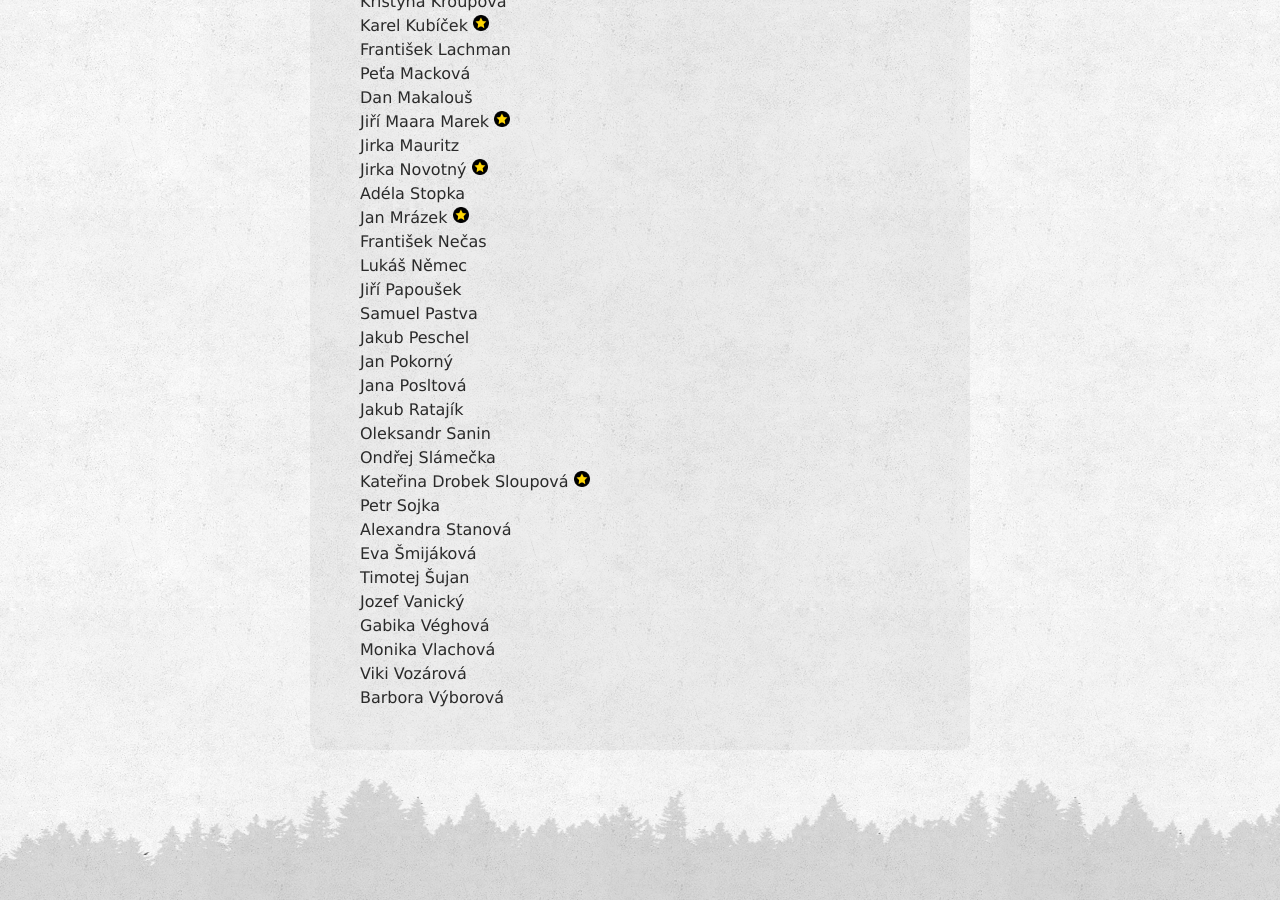
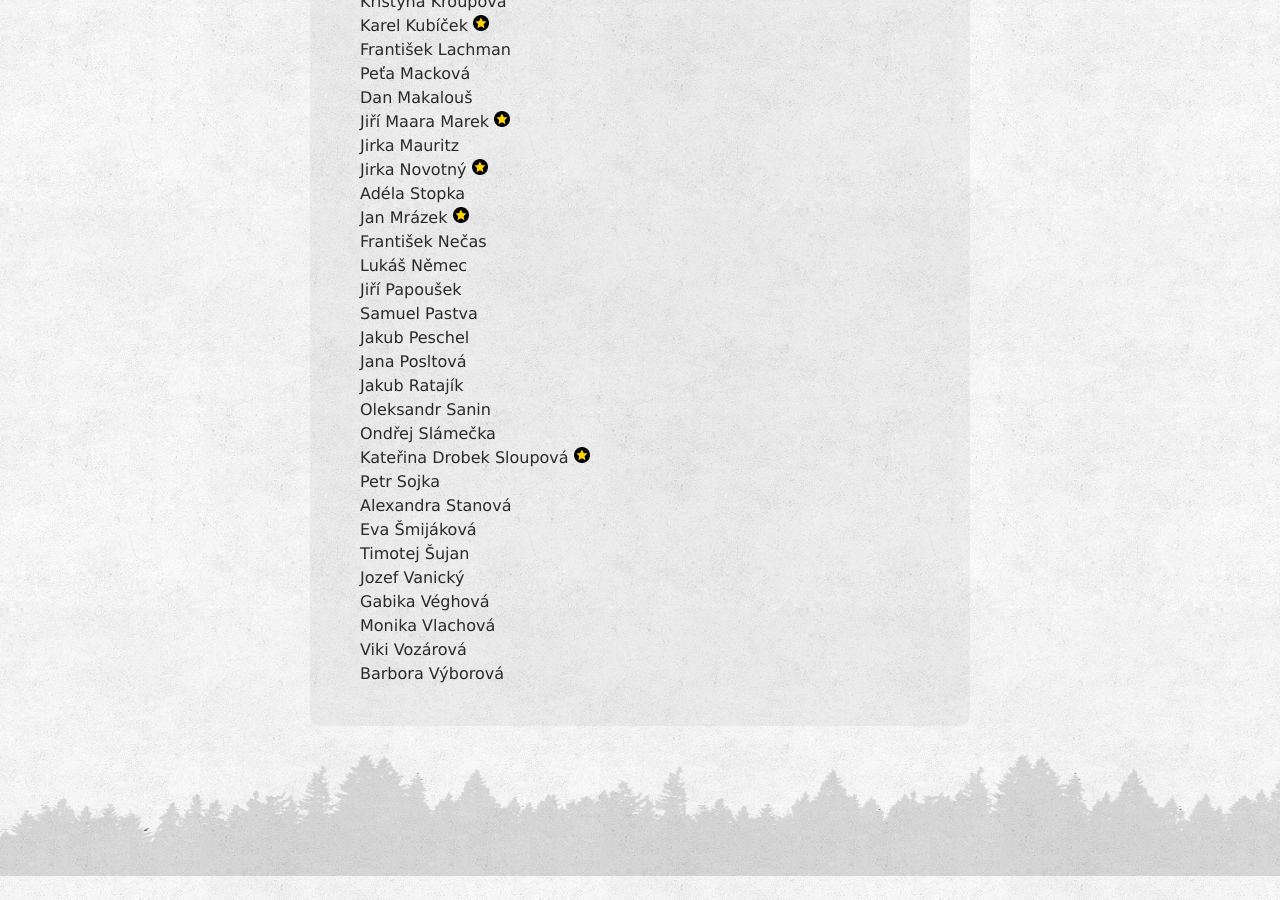
Before and after one commit to zverinec/zverinec-web, a Jekyll site: the page built from _pages/members.md, in a window 1280 px wide and 900 px high, scrolled down 2392 px. Built offline with Jekyll 4.4.1, drawn with Linux system fonts in a browser that asks for light colours; comment, search, counter and statistics services are not loaded.

Commit message:
Remove member

```diff
--- a/_pages/members.md
+++ b/_pages/members.md
@@ -99,7 +99,6 @@ Lukáš Němec<br/>
 Jiří Papoušek<br/>
 Samuel Pastva<br/>
 Jakub Peschel<br/>
-Jan Pokorný<br/>
 Jana Posltová<br/>
 Jakub Ratajík<br/>
 Oleksandr Sanin<br/>
```
